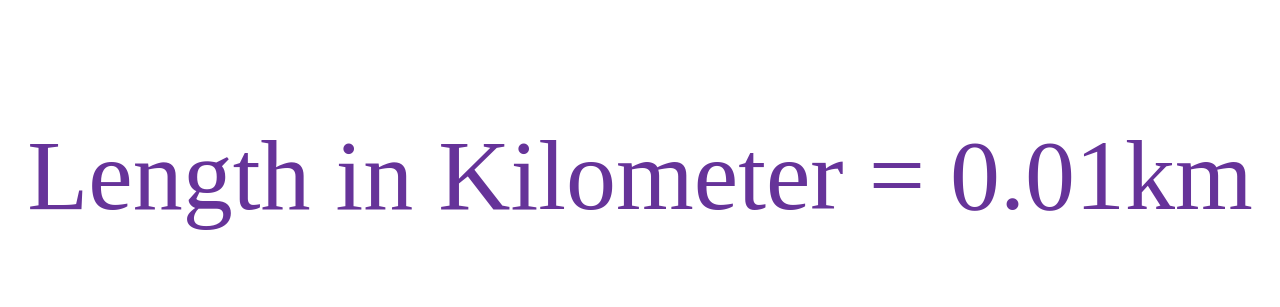
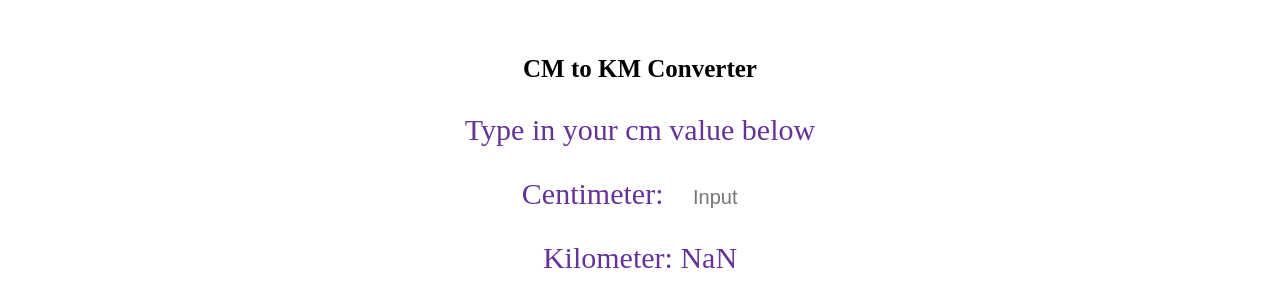
Before and after one commit to MALhub-Star/imafolayan-assgn, a plain HTML site: page index.html in a window 1280 px wide. Shown: the part 135-442 px from the top of the page. Drawn offline with Linux system fonts and the light colour scheme.

Commit message:
moving forward

```diff
--- a/app.js
+++ b/app.js
@@ -1,5 +1,13 @@
-let cm;
-cm = 1000;
-kilometer = cm / 100000;
+// let cm;
+// cm = 1000;
+// kilometer = cm / 100000;
 
-document.write(`Length in Kilometer = ${kilometer}km`);
+// document.write(`Length in Kilometer = ${kilometer}km`);
+// Scanner = new Scanner(System.in);
+// System.out.printIn("Please enter centimeters");
+// centimeters = scanner.nextDouble();
+// covertedCentimeters = centimeters;
+function LengthConverter(cm) {
+    document.getElementById("outputKilograms").innerHTML = cm / 100000;
+  }
+  LengthConverter();
--- a/index.html
+++ b/index.html
@@ -10,6 +10,23 @@
 <body>
     <section>
     <center id="center">
+        <h1 style="text-align: center; font-size: 25px; color: black">
+            CM to KM Converter
+          </h1>
+          <p>Type in your cm value below</p>
+          <p>
+            <label for="">Centimeter:</label>
+            <input
+              id="inputCentimeter"
+              type="number"
+              placeholder="Input"
+              oninput="LengthConverter(this.value)"
+              onchange="LengthConverter(this.value)">
+
+
+            <p>Kilometer: <span id="outputKilograms"></span></p>
+
+          </p>
     <script src="app.js" id="center"></script>
     </center>
 </section>
--- a/style.css
+++ b/style.css
@@ -1,7 +1,15 @@
 section{
-    margin-top: 20%;
-    font-size: 100px;
+    margin-top: 15%;
+    font-size: 30px;
     color: rebeccapurple;
+}
+input{
+    border: none;
+    margin-left: 20px;
+    width: 5%;
+    border-radius: 10px;
+    font-size: 20px;
+    height: 25px;
 }
 
 @media screen and (max-width: 768px){
```
